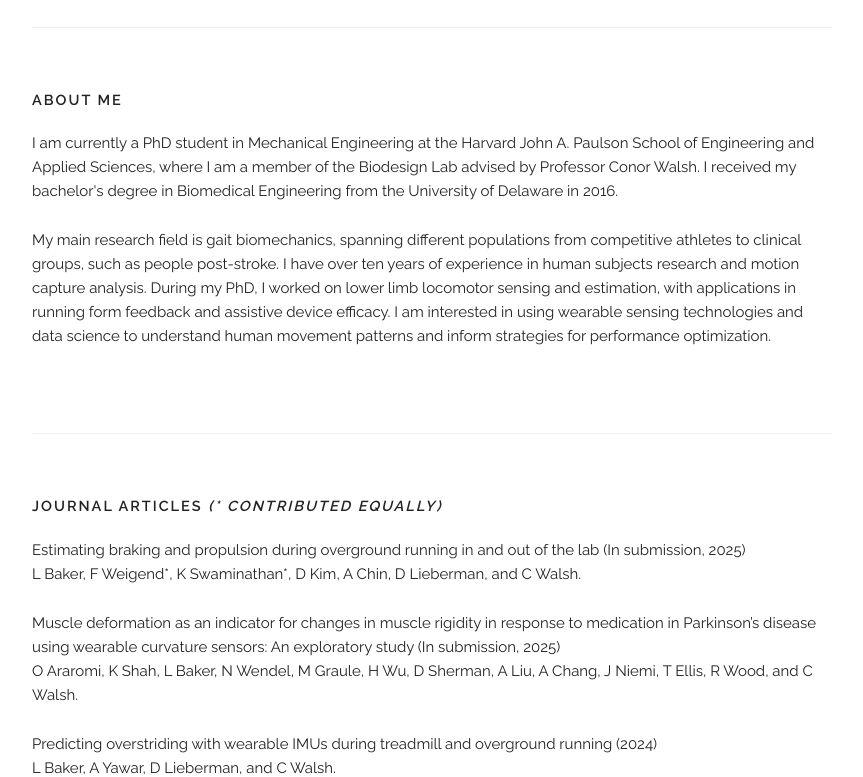
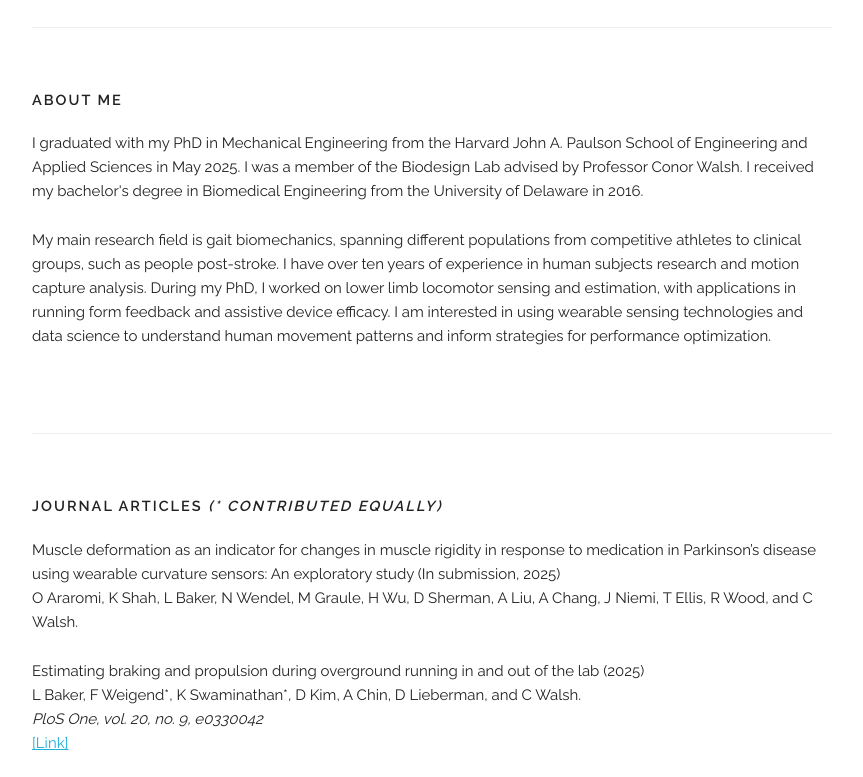
Before and after one commit to bakerl12/bakerl12.github.io, a plain HTML site: page index.html in a window 1280 px wide. Shown: the part 960-1737 px from the top of the page, without its empty margins (208-1071 px from the left). Drawn offline with nearby package versions, Linux system fonts and the light colour scheme; a script that the page names is missing.

Commit message:
updated post phd
including estimation paper link

```diff
--- a/index.html
+++ b/index.html
@@ -52,7 +52,7 @@
   –––––––––––––––––––––––––––––––––––––––––––––––––– -->
     <div class="container">
         <section class="header">
-            <h1 class="title">Lauren Baker</h1>
+            <h1 class="title">Lauren Baker, PhD</h1>
         </section>
 
         <div class="value-props row">
@@ -60,8 +60,7 @@
             <div class="one-half column">
                 <p>
                 <h5>
-                    <b>PhD Candidate</b><br />
-                    Mechanical Engineering,<br />
+                    <b>Biomechanics Research Scientist</b><br />
                     Harvard University<br />
                 </h5>
 
@@ -104,8 +103,8 @@
             <h6 class="docs-header">About me</h6>
 
                <p>
-                I am currently a PhD student in Mechanical Engineering at the Harvard John A. Paulson School
-                of Engineering and Applied Sciences, where I am a member of the Biodesign Lab advised by
+                I graduated with my PhD in Mechanical Engineering from the Harvard John A. Paulson School
+                of Engineering and Applied Sciences in May 2025. I was a member of the Biodesign Lab advised by
                 Professor Conor Walsh. I received my bachelor's degree in Biomedical Engineering from the
                 University of Delaware in 2016.
             </p>
@@ -113,7 +112,9 @@
                 My main research field is gait biomechanics, spanning different populations from competitive
                 athletes to clinical groups, such as people post-stroke. I have over ten years of experience
                 in human subjects research and motion capture analysis. During my PhD, I worked on lower limb
-                locomotor sensing and estimation, with applications in running form feedback and assistive device efficacy. I am interested in using wearable sensing technologies and data science to understand human movement patterns and inform strategies for performance optimization.
+                locomotor sensing and estimation, with applications in running form feedback and assistive device efficacy.
+                I am interested in using wearable sensing technologies and data science to understand human movement patterns
+                and inform strategies for performance optimization.
             </p>
         </div>
 
@@ -122,13 +123,15 @@
             <h6 class="docs-header">Journal Articles <em>(* contributed equally)</em></h6>
 
             <ul>
-                <p class="title">Estimating braking and propulsion during overground running in and out of the lab (In submission, 2025)</p>
-                <p class="authors">L Baker, F Weigend*, K Swaminathan*, D Kim, A Chin, D Lieberman, and C Walsh.</p>
+                <p class="title">Muscle deformation as an indicator for changes in muscle rigidity in response to medication in Parkinson’s disease using wearable curvature sensors: An exploratory study (In submission, 2025)</p>
+                <p class="authors">O Araromi, K Shah, L Baker, N Wendel, M Graule, H Wu, D Sherman, A Liu, A Chang, J Niemi, T Ellis, R Wood, and C Walsh.</p>
             </ul>
 
             <ul>
-                <p class="title">Muscle deformation as an indicator for changes in muscle rigidity in response to medication in Parkinson’s disease using wearable curvature sensors: An exploratory study (In submission, 2025)</p>
-                <p class="authors">O Araromi, K Shah, L Baker, N Wendel, M Graule, H Wu, D Sherman, A Liu, A Chang, J Niemi, T Ellis, R Wood, and C Walsh.</p>
+                <p class="title">Estimating braking and propulsion during overground running in and out of the lab (2025)</p>
+                <p class="authors">L Baker, F Weigend*, K Swaminathan*, D Kim, A Chin, D Lieberman, and C Walsh.<br />
+                    <em>PloS One, vol. 20, no. 9, e0330042</em> </p>
+                <a href="https://journals.plos.org/plosone/article?id=10.1371/journal.pone.0330042" target="_blank">[Link]</a>
             </ul>
 
             <ul>
@@ -204,7 +207,7 @@
             <ul>
                 <p class="title">Reducing the metabolic cost of running with a tethered soft exosuit (2017)</p>
                 <p class="authors">G Lee, J Kim, F Panizzolo, Y Zhou, L Baker, I Galiana, P Malcolm, and C Walsh. <br />
-                    <em>Science Robotics, vol. 2, no. 6, pp. eaan6708</em>
+                    <em>Science Robotics, vol. 2, no. 6, eaan6708</em>
                 </p>
                 <a href="https://www.science.org/doi/10.1126/scirobotics.aan6708" target="_blank">[Link]</a>
             </ul>
```
